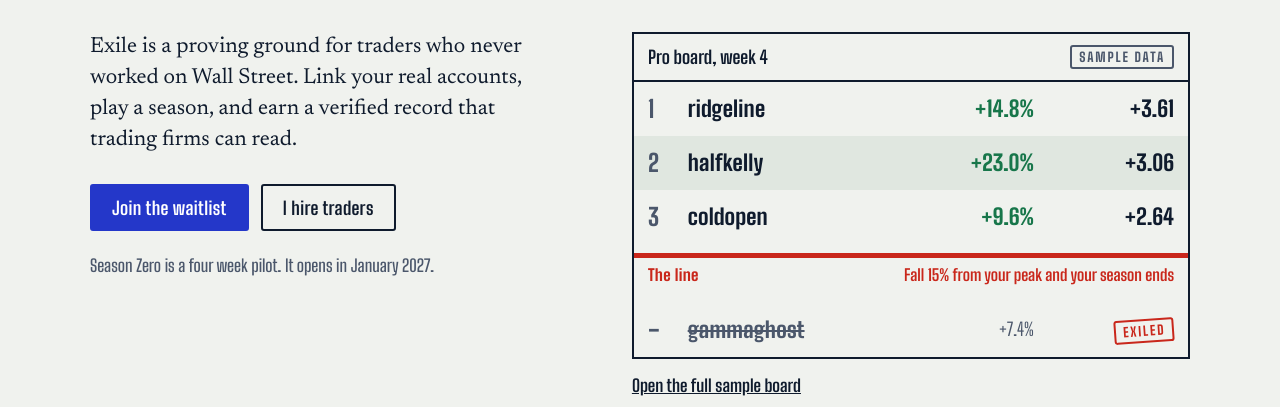
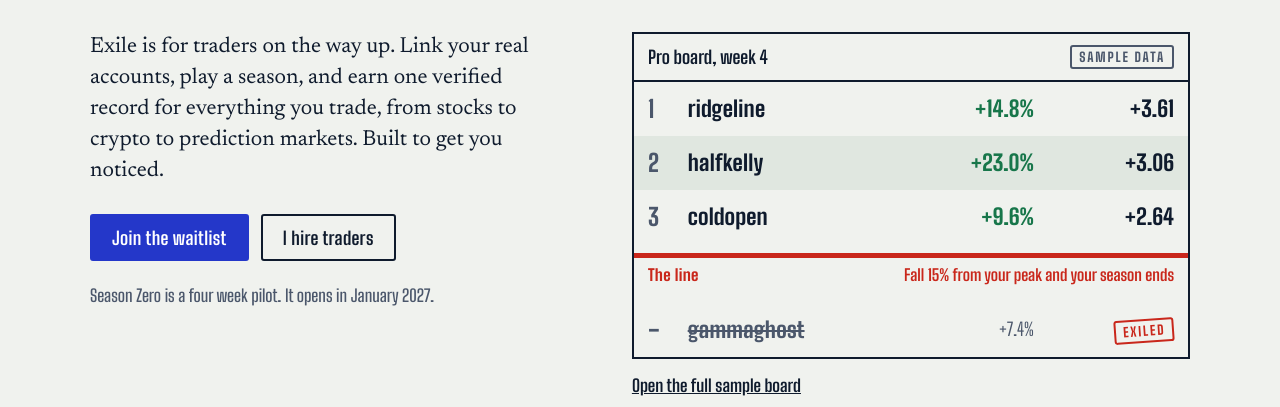
Before and after one commit to everettrosauer/exile-site, a plain HTML site: page index.html in a window 1280 px wide. Shown: the part 393-800 px from the top of the page. Drawn offline with Linux system fonts and the light colour scheme.

Commit message:
Hero: new first line, for traders on the way up
Drops the 'never worked on Wall Street' framing and the claim that
firms read the record. Names the three markets in one record.

Co-Authored-By: Claude Fable 5.2 <noreply@anthropic.com>
Claude-Session: https://claude.ai/code/session_013b1tpp3PdvhzhyM77MKNEj

```diff
--- a/index.html
+++ b/index.html
@@ -4,7 +4,7 @@
 <meta charset="utf-8">
 <meta name="viewport" content="width=device-width, initial-scale=1">
 <title>Exile trading seasons</title>
-<meta name="description" content="Exile is a proving ground for traders outside Wall Street. Link your real accounts, play a season, and earn a verified record that trading firms can read.">
+<meta name="description" content="Exile is for traders on the way up. Link your real accounts, play a season, and earn one verified record for everything you trade.">
 <meta property="og:title" content="Exile. Outside the system. On the record.">
 <meta property="og:description" content="Verified trading seasons on real accounts. Stocks, crypto and prediction markets in one record.">
 <meta property="og:type" content="website">
@@ -310,7 +310,7 @@ footer .wordmark{font-size:1.6rem;color:var(--ink)}
   <h1><span>Outside the system.</span><span>On the record.</span></h1>
   <div class="hero__grid">
     <div>
-      <p class="lede">Exile is a proving ground for traders who never worked on Wall Street. Link your real accounts, play a season, and earn a verified record that trading firms can read.</p>
+      <p class="lede">Exile is for traders on the way up. Link your real accounts, play a season, and earn one verified record for everything you trade, from stocks to crypto to prediction markets. Built to get you noticed.</p>
       <div class="hero__cta">
         <a class="btn" href="#join">Join the waitlist</a>
         <a class="btn btn--ghost" href="#firms">I hire traders</a>
```
